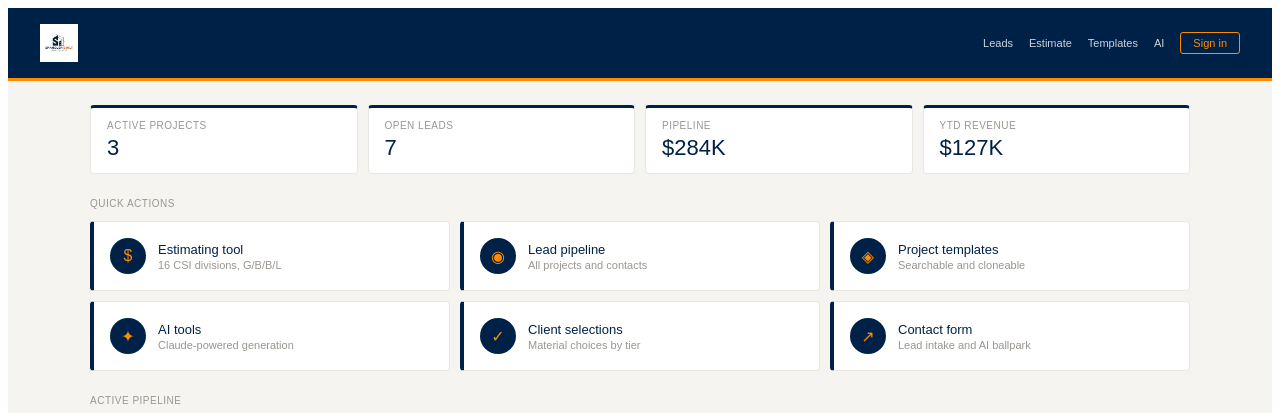
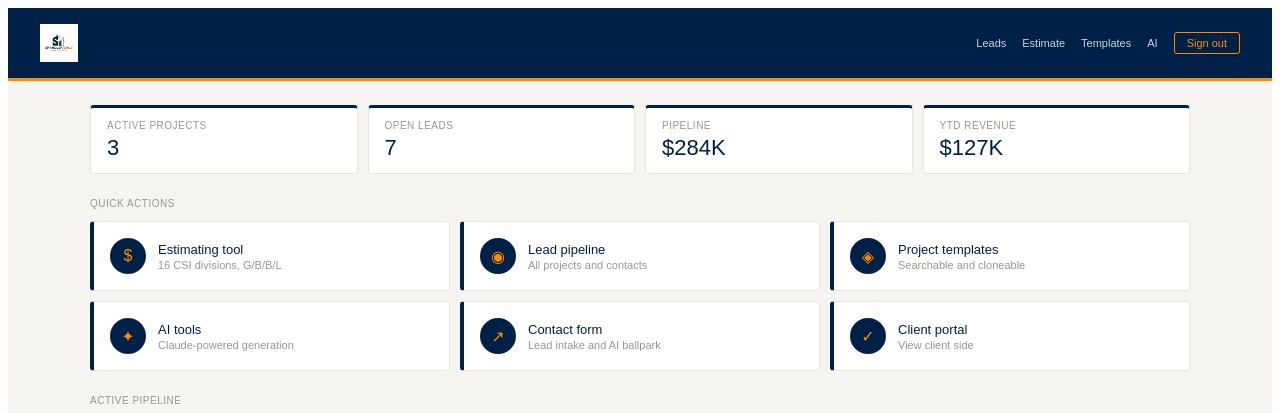
Before and after one commit to spanglerbuilt/spanglerbuilt-live, a Next.js app: page /dashboard in a window 1280 px wide. Shown: the top 413 px of the page. Built offline with nearby package versions, Linux system fonts and the light colour scheme; no server answers.

Commit message:
Update dashboard.js

```diff
--- a/pages/dashboard.js
+++ b/pages/dashboard.js
@@ -1,24 +1,18 @@
-import { useSession, signOut } from 'next-auth/react'
-
 export default function Dashboard() {
-  var { data: session } = useSession()
-
   var modules = [
     {label:'Estimating tool',    href:'/contractor/estimate',  desc:'16 CSI divisions, G/B/B/L', icon:'$'},
     {label:'Lead pipeline',      href:'/contractor/leads',     desc:'All projects and contacts',  icon:'◉'},
     {label:'Project templates',  href:'/contractor/templates', desc:'Searchable and cloneable',   icon:'◈'},
     {label:'AI tools',           href:'/ai',                   desc:'Claude-powered generation',  icon:'✦'},
-    {label:'Client selections',  href:'/contractor/selections',desc:'Material choices by tier',   icon:'✓'},
     {label:'Contact form',       href:'/contact',              desc:'Lead intake and AI ballpark', icon:'↗'},
+    {label:'Client portal',      href:'/client/dashboard',     desc:'View client side',            icon:'✓'},
   ]
-
   var pipeline = [
     {pn:'SB-2026-001',name:'Ryan and Dori Mendel', type:'Basement',value:'$55,394', status:'Estimate',sc:{bg:'#eeedfe',color:'#534AB7'}},
     {pn:'SB-2026-002',name:'John and Susan Park',  type:'Kitchen', value:'$78,200', status:'Approved',sc:{bg:'#eaf3de',color:'#3B6D11'}},
     {pn:'SB-2026-003',name:'Tom and Wendy Harris', type:'Addition',value:'$148,000',status:'Started', sc:{bg:'#e8f5e9',color:'#1b5e20'}},
     {pn:'SB-2026-004',name:'Amy Chen',             type:'Bath',    value:'$24,500', status:'New lead',sc:{bg:'#fff3e0',color:'#e65100'}},
   ]
-
   return (
     <div style={{minHeight:'100vh',background:'#f5f4f1',fontFamily:'sans-serif'}}>
       <div style={{background:'#002147',padding:'1rem 2rem',display:'flex',alignItems:'center',justifyContent:'space-between',borderBottom:'3px solid #FF8C00'}}>
@@ -28,34 +22,21 @@ export default function Dashboard() {
           <a href="/contractor/estimate"  style={{fontSize:11,color:'#fff',textDecoration:'none',opacity:.8}}>Estimate</a>
           <a href="/contractor/templates" style={{fontSize:11,color:'#fff',textDecoration:'none',opacity:.8}}>Templates</a>
           <a href="/ai"                   style={{fontSize:11,color:'#fff',textDecoration:'none',opacity:.8}}>AI</a>
-          {session
-            ? <button onClick={function(){signOut({callbackUrl:'/login'})}} style={{fontSize:11,color:'#FF8C00',background:'transparent',border:'1px solid #FF8C00',padding:'4px 12px',borderRadius:3,cursor:'pointer',fontFamily:'sans-serif'}}>Sign out</button>
-            : <a href="/login" style={{fontSize:11,color:'#FF8C00',textDecoration:'none',border:'1px solid #FF8C00',padding:'4px 12px',borderRadius:3}}>Sign in</a>
-          }
+          <a href="/login" style={{fontSize:11,color:'#FF8C00',textDecoration:'none',border:'1px solid #FF8C00',padding:'4px 12px',borderRadius:3}}>Sign out</a>
         </div>
       </div>
-
       <div style={{padding:'1.5rem',maxWidth:1100,margin:'0 auto'}}>
-
-        {session && (
-          <div style={{background:'#FFFCEB',border:'1px solid #FF8C00',borderRadius:4,padding:'10px 14px',marginBottom:'1rem',fontSize:12,color:'#3d3b37',display:'flex',justifyContent:'space-between',alignItems:'center'}}>
-            <span>Welcome back, <strong style={{color:'#002147'}}>{session.user.name || session.user.email}</strong></span>
-            <span style={{fontSize:10,color:'#9a9690'}}>Signed in as {session.user.email}</span>
-          </div>
-        )}
-
         <div style={{display:'grid',gridTemplateColumns:'repeat(4,1fr)',gap:10,marginBottom:'1.5rem'}}>
-          {[['Active projects','3'],['Open leads','7'],['Pipeline','$284K'],['YTD revenue','$127K']].map(function(item){return (
+          {[['Active projects','3'],['Open leads','7'],['Pipeline','$284K'],['YTD revenue','$127K']].map(function(item){return(
             <div key={item[0]} style={{background:'#fff',border:'1px solid #e8e6e0',borderRadius:4,padding:'.75rem 1rem',borderTop:'3px solid #002147'}}>
               <div style={{fontSize:10,color:'#9a9690',textTransform:'uppercase',letterSpacing:'.05em',marginBottom:4}}>{item[0]}</div>
               <div style={{fontSize:22,fontWeight:500,color:'#002147'}}>{item[1]}</div>
             </div>
           )})}
         </div>
-
         <div style={{fontSize:10,fontWeight:500,color:'#9a9690',textTransform:'uppercase',letterSpacing:'.05em',marginBottom:'.75rem'}}>Quick actions</div>
         <div style={{display:'grid',gridTemplateColumns:'repeat(3,minmax(0,1fr))',gap:10,marginBottom:'1.5rem'}}>
-          {modules.map(function(m){return (
+          {modules.map(function(m){return(
             <a key={m.href} href={m.href} style={{display:'flex',gap:12,alignItems:'center',padding:'1rem',background:'#fff',border:'1px solid #e8e6e0',borderRadius:4,textDecoration:'none',borderLeft:'4px solid #002147'}}>
               <div style={{width:36,height:36,background:'#002147',borderRadius:'50%',display:'flex',alignItems:'center',justifyContent:'center',fontSize:16,color:'#FF8C00',flexShrink:0}}>{m.icon}</div>
               <div>
@@ -65,13 +46,12 @@ export default function Dashboard() {
             </a>
           )})}
         </div>
-
         <div style={{fontSize:10,fontWeight:500,color:'#9a9690',textTransform:'uppercase',letterSpacing:'.05em',marginBottom:'.5rem'}}>Active pipeline</div>
         <div style={{background:'#fff',border:'1px solid #e8e6e0',borderRadius:4,overflow:'hidden'}}>
           <div style={{display:'grid',gridTemplateColumns:'140px 1fr 100px 110px 100px 60px',gap:10,padding:'7px 1rem',background:'#002147',fontSize:10,fontWeight:500,color:'#FF8C00',textTransform:'uppercase',letterSpacing:'.04em'}}>
             <span>Project ID</span><span>Client</span><span>Type</span><span>Value</span><span>Status</span><span></span>
           </div>
-          {pipeline.map(function(p,i){return (
+          {pipeline.map(function(p,i){return(
             <a key={p.pn} href="/contractor/leads" style={{display:'grid',gridTemplateColumns:'140px 1fr 100px 110px 100px 60px',gap:10,padding:'9px 1rem',alignItems:'center',fontSize:12,borderTop:i===0?'none':'1px solid #f5f4f1',background:'#fff',textDecoration:'none',color:'inherit'}}>
               <span style={{fontWeight:500,color:'#002147',fontSize:11}}>{p.pn}</span>
               <span>{p.name}</span>
@@ -82,7 +62,6 @@ export default function Dashboard() {
             </a>
           )})}
         </div>
-
         <div style={{marginTop:'1rem',fontSize:10,color:'#9a9690',textAlign:'center'}}>
           SpanglerBuilt Inc. · michael@spanglerbuilt.com · (404) 492-7650 · app.spanglerbuilt.com
         </div>
```
